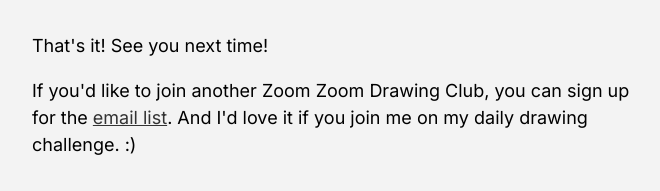
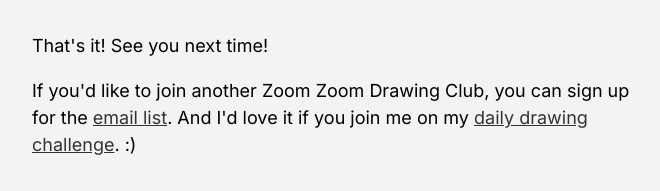
Before and after one commit to shawnliu/shawnliu.github.io, a Jekyll site: the page built from zoomzoom/2022-10-05.html, in a window 1280 px wide and 900 px high, scrolled down 2836 px. Shown: the part 706-897 px from the top of the window, without its empty margins (308-968 px from the left). Built offline with Jekyll 4.4.1, drawn with Linux system fonts in a browser that asks for light colours; part of the change alters nothing that is shown.

```diff
--- a/zoomzoom/2022-10-05.html
+++ b/zoomzoom/2022-10-05.html
@@ -45,6 +45,6 @@ title: "Zoom Zoom Drawing Club: Oct 5, 2022"
 <p>
   If you'd like to join another Zoom Zoom Drawing Club,
   you can sign up for the <a href="https://buttondown.email/mrshawnliu">email list</a>.
-  And I'd love it if you join me on my daily drawing challenge.
+  And I'd love it if you join me on my <a href="https://doevery.day/mrshawnliu">daily drawing challenge</a>.
    :)
 </p>
```
